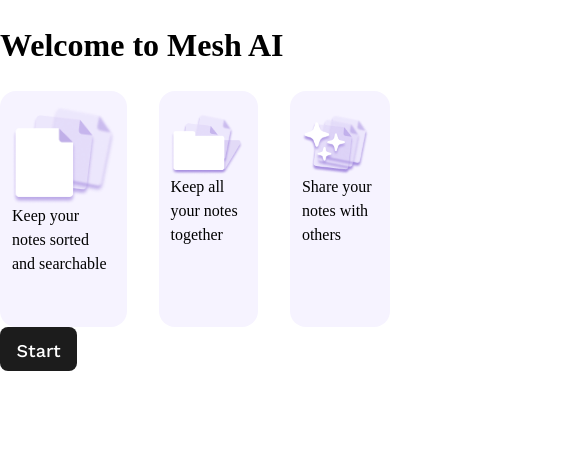
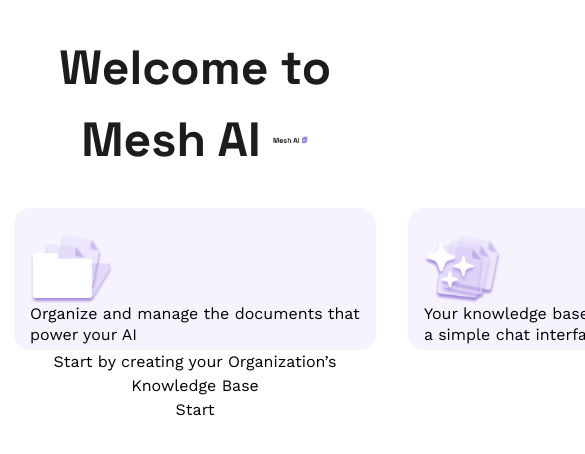
Before and after one commit to tylock12/ai-se_project_mesh-ai, a React (Vite) app in the folder client/: page / in a window 390 px wide. Shown: the top 454 px of the page, 585 px wide, since content can reach past the window. Built offline with nearby package versions, Linux system fonts and the light colour scheme.

Commit message:
Fix reviewer comments: intro page styling, delete button, sidebar button

```diff
--- a/client/src/Pages/Chat/Chat.css
+++ b/client/src/Pages/Chat/Chat.css
@@ -25,6 +25,7 @@
   flex: 1;
   flex-direction: column;
   min-width: 0;
+  text-align: center;
 }
 
 .chat__list {
@@ -52,28 +53,42 @@
   background-color: rgba(150, 121, 217, 0.2);
 }
 
+.chat__sidebar-message {
+  font-family: "Work Sans", Arial, sans-serif;
+  font-size: 14px;
+  color: #71717A;
+  padding: 0 12px;
+}
+
 .chat__item:hover {
   color: rgba(150, 121, 217, 1);
   background-color: rgba(150, 121, 217, 0.2);
-}
-
-.chat__sidebar-new-btn {
-  height: 36px;
-  border-radius: 4px;
-  padding: 8px 12px;
 }
 
 .chat__new-btn {
   display: flex;
   justify-content: flex-start;
   width: 220px;
-  height: 44px;
+  height: 36px;
   padding: 10px 16px;
   gap: 10px;
   border-radius: 8px;
   color: #fff;
   border: 1px solid rgba(150, 121, 217, 0.2);
   background-color: rgba(28, 28, 28, 1);
+}
+
+.chat__sidebar-new-btn {
+  height: 44px;
+  width: 200px;
+  border: none;
+  border-radius: 4px;
+  padding: 8px 12px;
+  background-color: rgba(28, 28, 28, 1);
+  color: #fff;
+  font-family: "Work Sans", Arial, sans-serif;
+  font-size: 14px;
+  font-weight: 500;
 }
 
 .chat__new-btn:hover {
@@ -92,7 +107,11 @@
 }
 
 .chat__no-messages {
+  display: flex;
   text-align: center;
+  justify-content: center;
+  flex-direction: column;
+  align-items: center;
   color: #999;
   padding: 16px;
 }
@@ -197,14 +216,14 @@
 @media (max-width: 1200px) {
   .chat__sidebar {
     position: fixed;
-    top: 47px; /* match header height */
+    top: 47px;
     left: 0;
     bottom: 0;
     width: 75%;
     height: 70%;
     max-width: 255px;
     z-index: 102;
-    background: #fff;
+    background: #fafafa;
     transform: translateX(-100%);
     transition: transform 0.25s ease;
     overflow-y: auto;
--- a/client/src/Pages/Chat/Chat.tsx
+++ b/client/src/Pages/Chat/Chat.tsx
@@ -215,6 +215,7 @@
       <div className="chat__main">
         {!activeChatId && !isLoadingMessages && !messagesError && (
           <div className="chat__no-messages">
+            <p className="chat__no-messages">Create new chat or select an existing one to start the conversation</p>
             <button
               className="chat__new-btn"
               type="button"
@@ -254,7 +255,7 @@
                 ))}
               </ul>
             ) : (
-              <p className="chat__no-messages">No messages yet</p>
+              <p className="chat__no-messages">Create new chat or select an existing one to start the conversation</p>
             )}
 
             <div className="chat__input-bar">
--- a/client/src/Pages/Intro/Intro.css
+++ b/client/src/Pages/Intro/Intro.css
@@ -1,3 +1,38 @@
+.intro {
+  display: flex;
+  align-items: center;
+  flex-direction: column;
+  justify-content: center;
+  font-family: "Work Sans";
+}
+
+.intro__title {
+  font-family: "Space Grotesk", Arial, sans-serif;
+   font-size: 48px;
+  font-weight: 700;
+  color: #1C1C1C;
+  margin: 0 0 40px 0;
+  position: relative;
+  padding-right: 54px;
+}
+
+.intro__title-decoration {
+  position: absolute;
+  right: 0;
+  top: 50%;
+  transform: translateY(-50%);
+  width: 36px;
+  height: 43px;
+  object-fit: contain;
+}
+
+.intro__grid {
+  display: flex;
+  gap: 32px;
+  width: 100%;
+  margin-bottom: 40px;
+}
+
 .intro__cards {
   display: flex;
   gap: 32px;
@@ -10,15 +45,76 @@
     height: 236px;
 }
 
-button {
-  width: 77px;
-  height: 44px;
-  border-radius: 8px;
-  padding: 10px 16px;
-  gap: 10px;
-  background-color: rgba(28,28,28,1);
-  color: white;
-  font-family: "Work Sans";
-  font-weight: 500;
-  font-size: 18px;
+.intro__card-icon {
+  width: 106px;
+  height: auto;
+  object-fit: contain;
+  margin-bottom: 24px;
 }
+
+@media (max-width: 768px) {
+  .intro {
+    align-items: center;
+    text-align: center;
+    padding: 32px 16px;
+  }
+
+  .intro__title {
+    font-size: 48px;
+    margin-bottom: 32px;
+    width: auto;
+    max-width: 354px;
+    text-align: center;
+    display: inline-block;
+    padding-right: 0;
+  }
+
+  .intro__title-decoration {
+    position: relative;
+    display: inline-block;
+    vertical-align: middle;
+    margin-left: 12px;
+    top: -4px;
+    transform: none;
+    right: auto;
+  }
+
+  .intro__grid {
+    flex-direction: column;
+    gap: 12px;
+    width: 100%;
+    max-width: 362px;
+    margin-bottom: 32px;
+    align-items: center;
+  }
+
+  .intro__card {
+    flex-direction: row;
+    align-items: center;
+    justify-content: flex-start;
+    background-color: #F6F3FF;
+    width: 362px;
+    height: 142px;
+    padding: 16px;
+    gap: 12px;
+    box-sizing: border-box;
+  }
+
+  .intro__card-icon {
+    width: auto;
+    height: 80px;
+    margin-bottom: 0;
+    object-fit: contain;
+  }
+
+  .intro__card-text {
+    text-align: left;
+    font-size: 16px;
+    line-height: 130%;
+  }
+
+  .intro__action-container {
+    align-items: center;
+    gap: 16px;
+  }
+}
--- a/client/src/Pages/Intro/Intro.tsx
+++ b/client/src/Pages/Intro/Intro.tsx
@@ -3,6 +3,7 @@
 import icon from "../../assets/Icon.png";
 import icon2 from "../../assets/Icon2.png";
 import icon3 from "../../assets/Icon3.png";
+import logo from "../../assets/logo.png";
 
 
 export default function Intro() {
@@ -12,32 +13,39 @@
     <div className="intro">
       <h1 className="intro__title">
         Welcome to Mesh AI
+        <img className="intro__title-decoration" src={logo} alt="" ></img>
       </h1>
 
       <div className="intro__cards">
         <div className="intro__card">
            <img src={icon} alt="Documents vector" className="intro__card-icon" />
           <p className="intro__card-text">
-            Keep your notes sorted and searchable
+            Bring all your documents into one secure AI workspace
           </p>
         </div>
 
         <div className="intro__card">
            <img src={icon2} alt="Documents vector" className="intro__card-icon" />
           <p className="intro__card-text">
-            Keep all your notes together
+            Organize and manage the documents that power your AI
           </p>
         </div>
 
         <div className="intro__card">
           <img src={icon3} alt="Documents vector" className="intro__card-icon" />
             <p className="intro__card-text">
-              Share your notes with others
+              Your knowledge base, accessible through a simple chat interface
             </p>
         </div>
+      </div>
 
-      </div>
+      <div className="intro__action-container">
+        <p className="intro__prompt">
+          Start by creating your Organization’s Knowledge Base
+        </p>
+
       <button onClick={() => goTo("/knowledge")}>Start</button>
+    </div>
     </div>
   );
 }
--- a/client/src/Pages/KnowledgeBase/KnowledgeBase.css
+++ b/client/src/Pages/KnowledgeBase/KnowledgeBase.css
@@ -42,8 +42,8 @@
 }
 
 .knowledge-base__save {
-  width: 100%;
-  height: 52px;
+  width: 77px;
+  height: 44px;
   border-radius: 8px;
   padding: 10px 16px;
   background-color: #1c1c1c;
--- a/client/src/components/Header/Header.css
+++ b/client/src/components/Header/Header.css
@@ -36,11 +36,13 @@
 
 .header__menu-btn {
   display: none;
-  width: 24px;
-  height: 24px;
-  background-image: url('../../assets/Menu.svg');
-  background-repeat: no-repeat;
-  background-size: contain;
+  width: 36px;
+  height: 36px;
+  padding: o;
+  border: none;
+  border-radius: 10px;
+  background: transparent;
+  cursor: pointer;
 }
 
 @media (max-width: 1200px) {
--- a/client/src/components/UploadArea/UploadArea.css
+++ b/client/src/components/UploadArea/UploadArea.css
@@ -27,19 +27,12 @@
   margin: 0 auto 8px;
   width: 24px;
   height: 24px;
+  display: block;
   opacity: 0.5;
 }
 
 .upload-area__label:hover .upload-area__icon {
   opacity: 1;
-}
-
-.upload-area__label svg {
-  margin: 0 auto 8px;
-}
-
-.upload-area__label:hover {
-  color: rgba(28, 28, 28);
 }
 
 .upload-area__label:hover svg path {
--- a/client/src/components/UploadArea/UploadArea.tsx
+++ b/client/src/components/UploadArea/UploadArea.tsx
@@ -23,8 +23,8 @@
       onDrop={handleDrop}
       onDragOver={(e) => e.preventDefault()}
     >
-      <img className="upload-area__label" src={uploadIcon} alt="" />
-
+      <label className="upload-area__label">
+        <img className="upload-area__icon" src={uploadIcon} alt="Upload icon" />
         <span>Drag and drop a PDF, or </span>
         <span className="underline">Upload</span>
         <input
@@ -33,6 +33,7 @@
           className="upload-area__input"
           onChange={handleChange}
         />
+      </label>
     </div>
   );
 }
```
